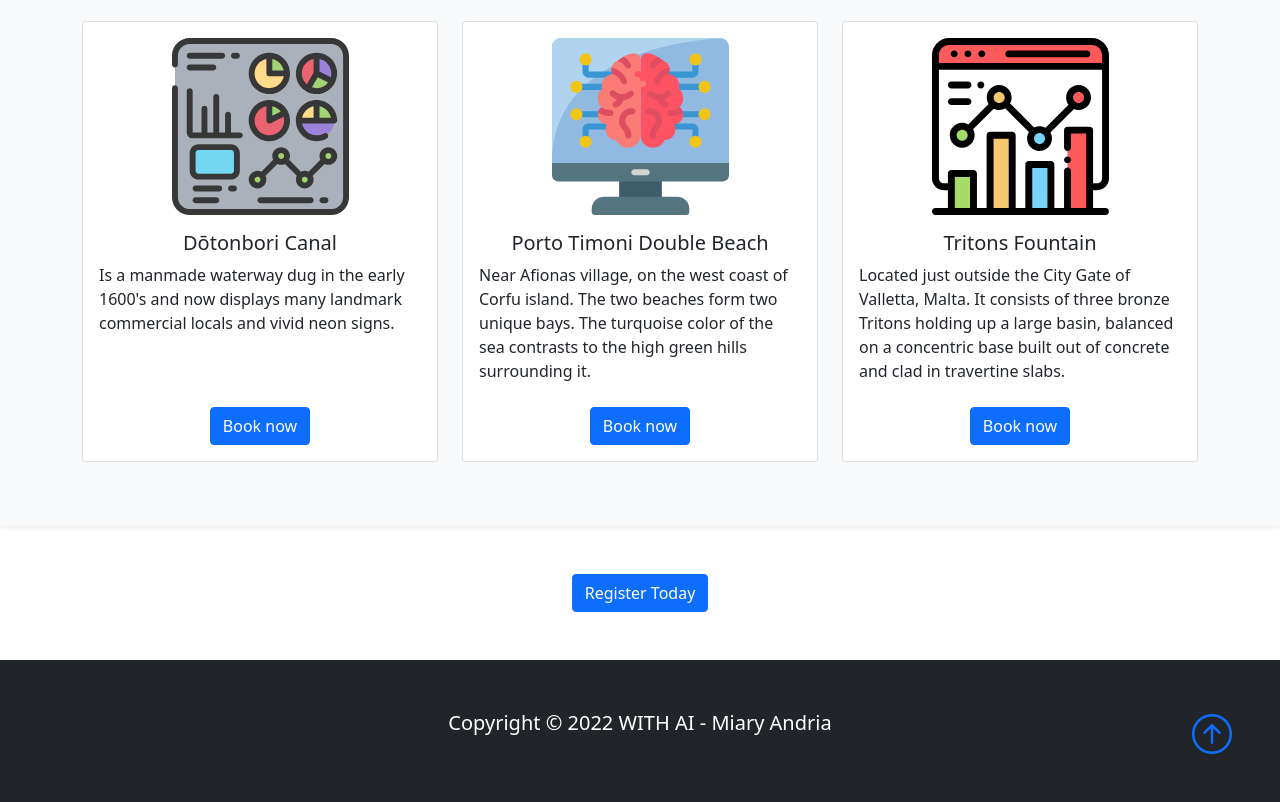
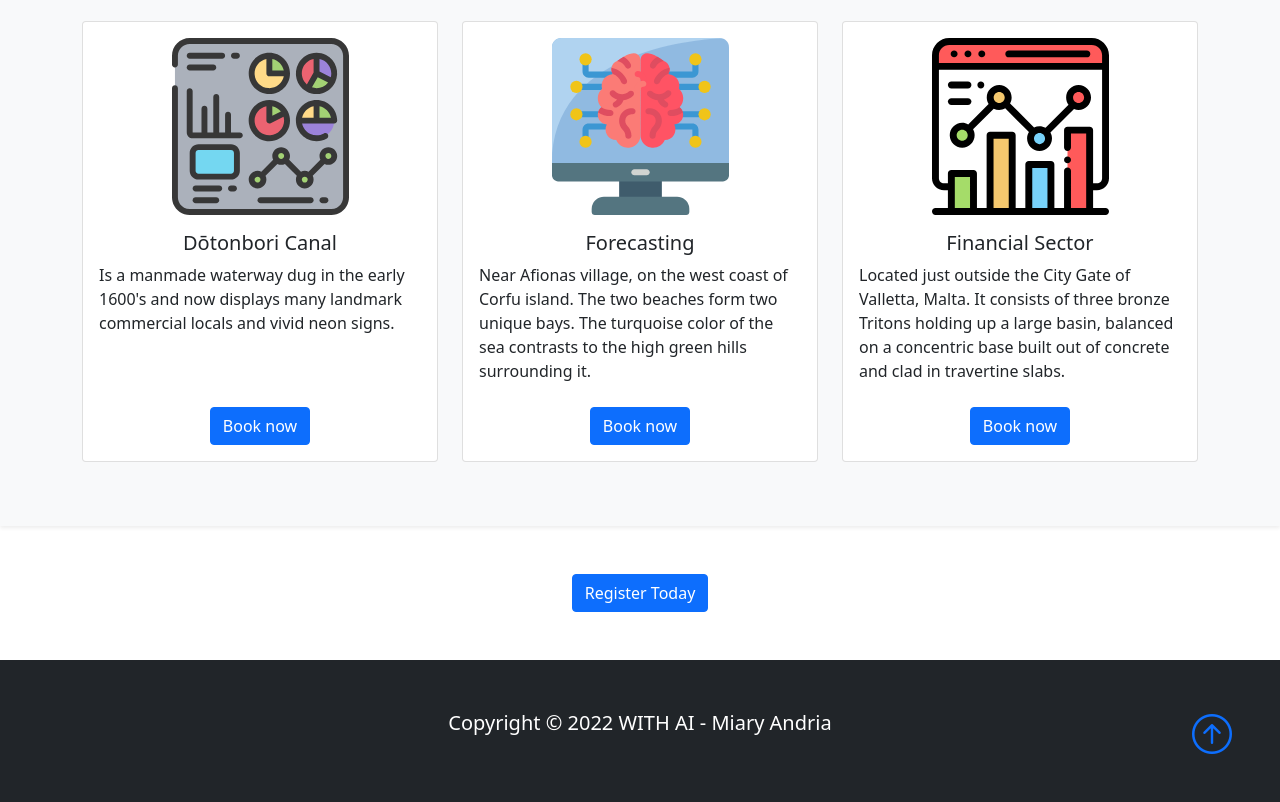
Before and after one commit to miary/site, a plain HTML site: page index.html in a window 1280 px wide. Shown: the part 2844-3646 px from the top of the page. Drawn offline with nearby package versions, Linux system fonts and the light colour scheme.

Commit message:
Index: Change box titles

```diff
--- a/index.html
+++ b/index.html
@@ -237,7 +237,7 @@
           <div class="card">
             <img src="img/desktop-computer.svg" class="card-img-top w-50 mx-auto pt-3" alt="Card Image">
             <div class="card-body d-flex flex-column">
-              <h5 class="card-title mx-auto ">Porto Timoni Double Beach</h5>
+              <h5 class="card-title mx-auto ">Forecasting</h5>
               <p class="card-text mb-4">Near Afionas village, on the west coast of Corfu island. The two beaches form two unique bays. The turquoise color of the sea contrasts to the high green hills surrounding it.</p>
               <a href="#" class="btn btn-primary mt-auto align-self-start  mx-auto ">Book now</a>
             </div>
@@ -248,7 +248,7 @@
           <div class="card">
             <img src="img/analytics.svg" class="card-img-top w-50 mx-auto pt-3" alt="Card Image">
             <div class="card-body d-flex flex-column">
-              <h5 class="card-title mx-auto ">Tritons Fountain</h5>
+              <h5 class="card-title mx-auto ">Financial Sector</h5>
               <p class="card-text mb-4">Located just outside the City Gate of Valletta, Malta. It consists of three bronze Tritons holding up a large basin, balanced on a concentric base built out of concrete and clad in travertine slabs.</p>
               <a href="#" class="btn btn-primary mt-auto align-self-start mx-auto ">Book now</a>
             </div>
@@ -270,7 +270,7 @@
     <div class="modal-dialog">
         <div class="modal-content">
             <div class="modal-header">
-                <h5 class="modal-title">Register Today</h5>
+                <h5 class="modal-title">Anomaly Detection</h5>
                 <button type="button" class="btn-close" data-bs-dismiss="modal" aria-label="Close"></button>
             </div>
             <div class="modal-body">
```
